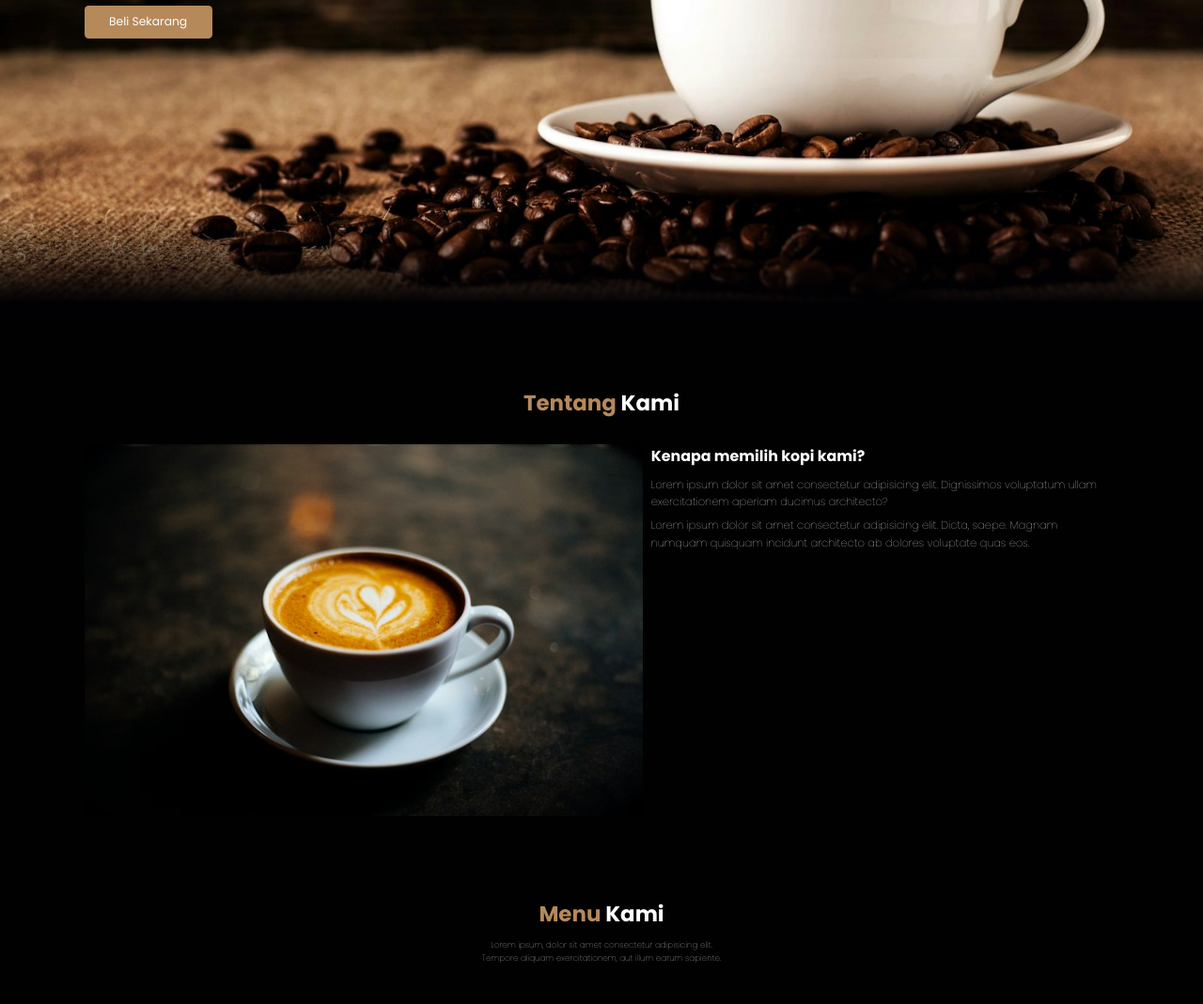
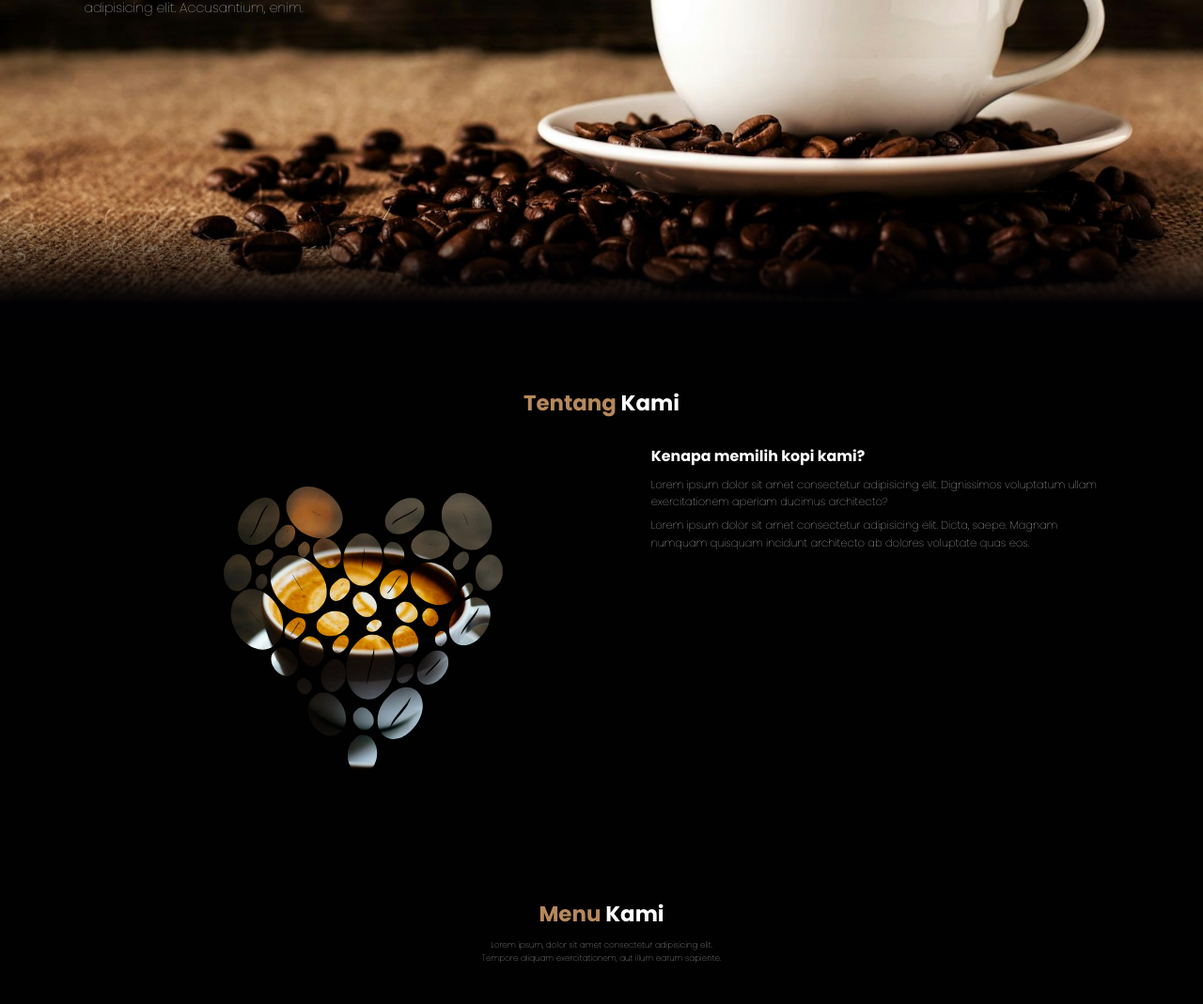
Before and after one commit to FabianNazzun/kopi-kenangan-senja, a plain HTML site: page index.html in a window 1280 px wide. Shown: the part 458-1527 px from the top of the page at 94% size. Drawn offline with nearby package versions, Linux system fonts and the light colour scheme.

Commit message:
Update website Kopi Kenangan Senja

```diff
--- a/css/style.css
+++ b/css/style.css
@@ -266,6 +266,10 @@ body {
 
 .about .row .about-img img {
   width: 100%;
+  -webkit-mask-image: url("../img/menu/coffee-beans.svg");
+  -webkit-mask-size: 50%;
+  -webkit-mask-repeat: no-repeat;
+  -webkit-mask-position: center;
 }
 
 .about .row .content {
--- a/index.html
+++ b/index.html
@@ -88,7 +88,6 @@
           Lorem ipsum dolor sit amet consectetur adipisicing elit. Accusantium,
           enim.
         </p>
-        <a href="#" class="cta">Beli Sekarang</a>
       </main>
     </section>
     <!-- Hero Section End -->
```
Also changed, not shown: img/menu/coffee-beans.svg (added), img/menu/nathan-dumlao-dAYJfrtVjh0-unsplash.jpg (deleted), img/menu/splash.svg (added).
